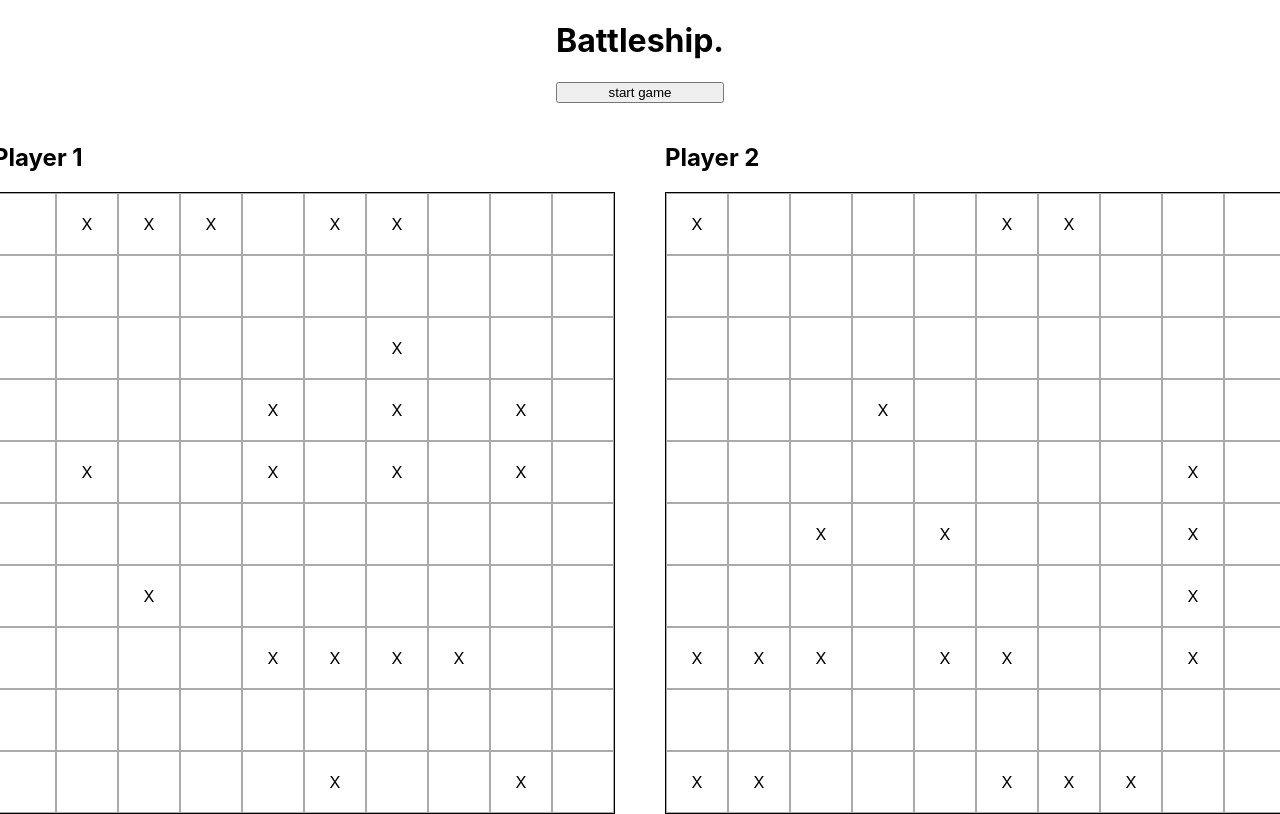
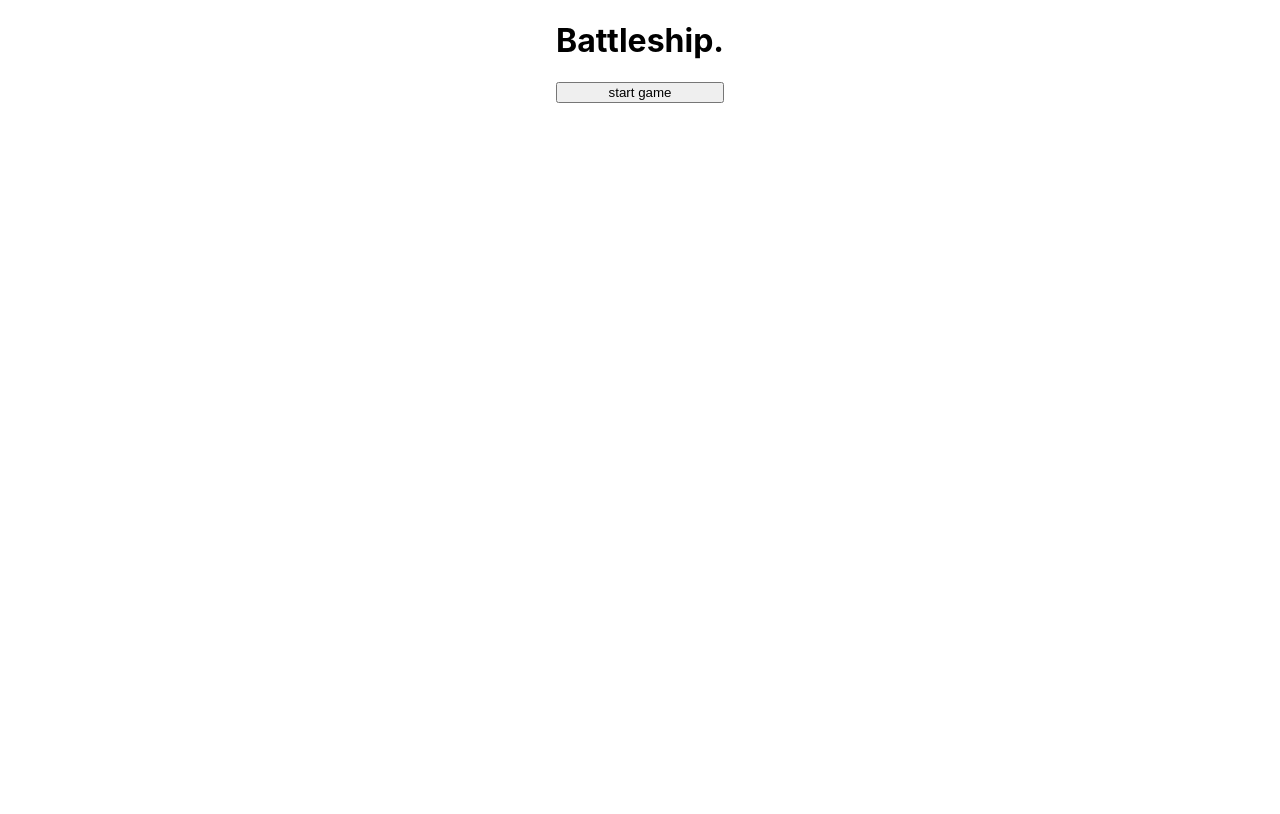
Before and after one commit to holybobrius/battleship, a React (Create React App) app: page / in a window 1280 px wide. Built offline with nearby package versions, Linux system fonts and the light colour scheme.

Commit message:
correct ship hit display

```diff
--- a/src/App.js
+++ b/src/App.js
@@ -8,10 +8,6 @@ function App() {
   const [players, setPlayers] = useState()
   const [playersTurns, setPlayersTurns] = useState([true, false])
 
-  useLayoutEffect(() => {
-    if(!players) setPlayers(startGame('Player 1', 'Player 2'))
-  }, [])
-
   const changeTurn = () => {
     setPlayersTurns([!playersTurns[0], !playersTurns[1]])
   }
@@ -20,7 +16,7 @@ function App() {
     <div className="App">
       <header>
         <h1>Battleship.</h1>
-        <button>start game</button>
+        <button onClick={() => setPlayers(startGame('Player1', 'Player2'))}>start game</button>
       </header>
       {players && <main>
         <Gameboard player={players[0]} blocked={true} enemyPlayer={players[1]} gameboard={players[1].getEnemyGameboard()} turn={playersTurns[1]} changeTurn={changeTurn}/>
--- a/src/components/Cell/Cell.jsx
+++ b/src/components/Cell/Cell.jsx
@@ -8,15 +8,16 @@ const Cell = props => {
     useEffect(() => {
         if(!props.hasShip) {
             setContent(props.gameboard.getMisses().some(v => v.x === props.coordinates.x && v.y === props.coordinates.y) ? '●' : '')
+        } else if(props.enemyPlayer.getMoves().some(v => v.x === props.coordinates.x && v.y === props.coordinates.y)) {
+            setContent('X!!!')
         }
     }, [props.turn])
 
     const attack = () => {
         props.handleClick(props.coordinates)
-        if(props.hasShip) {
-            setContent('X!!!')
-        } else setContent(props.checkForMiss ? '●' : '')
-    }
+        if(!props.hasShip) {
+            setContent(props.checkForMiss ? '●' : '')}
+        }
 
     return (
         <div className={`cell${!props.visible ? '' : ' blocked'}`} onClick={attack}>{content}</div>
--- a/src/components/Gameboard/Gameboard.jsx
+++ b/src/components/Gameboard/Gameboard.jsx
@@ -31,6 +31,7 @@ const Gameboard = props => {
             gameboard={props.gameboard}
             checkForMiss={checkForMiss}
             turn={props.turn}
+            enemyPlayer={props.enemyPlayer}
         />)
 
 
```
